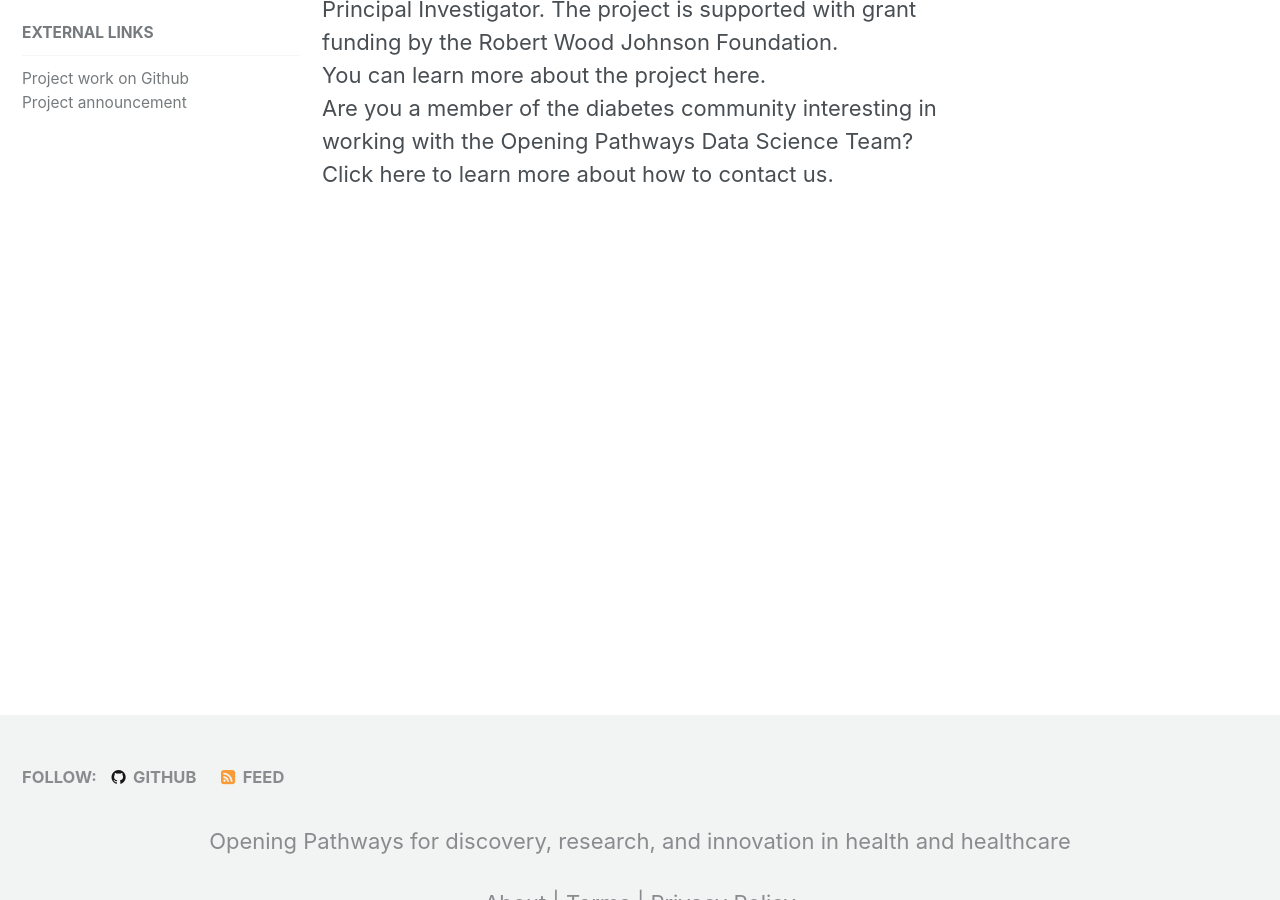
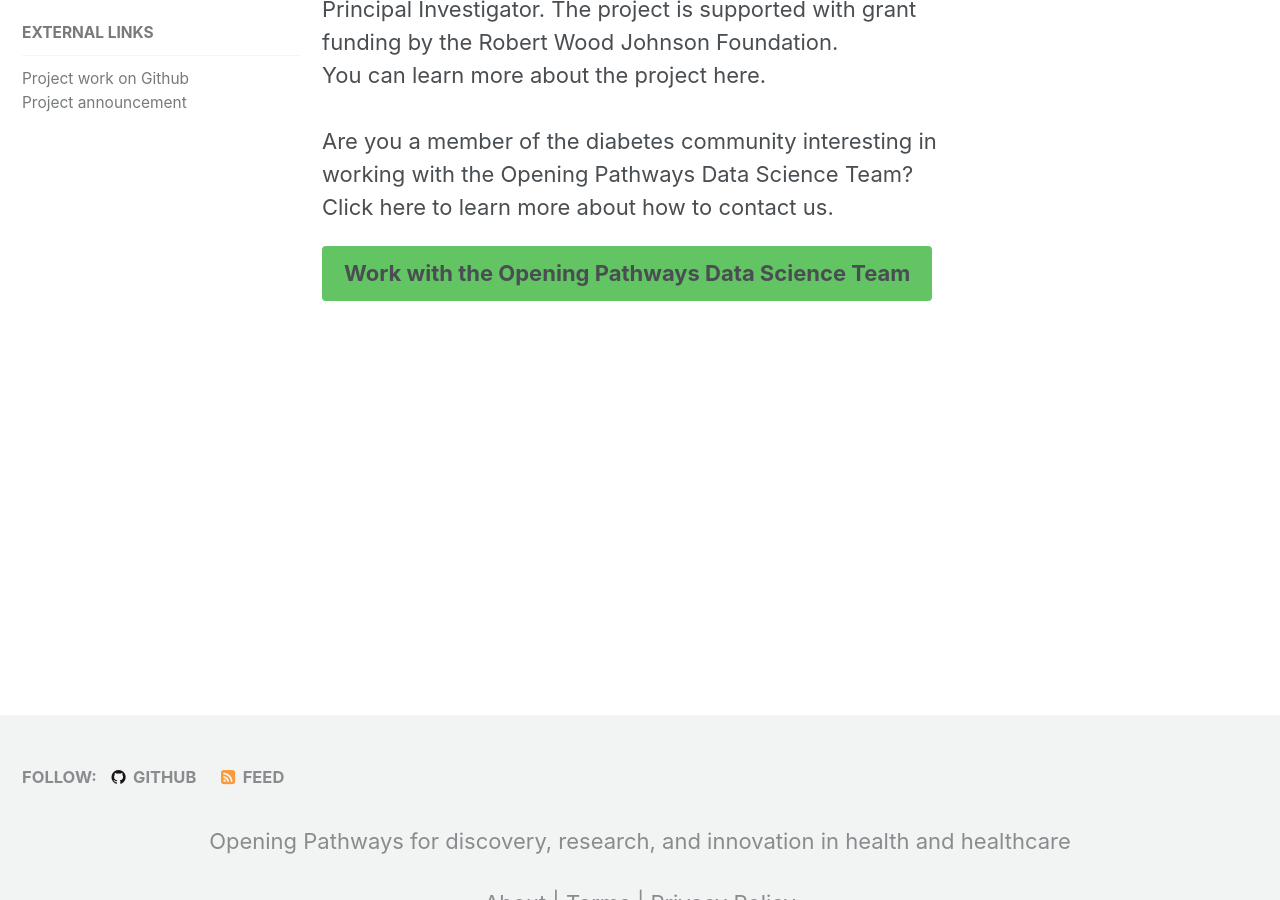
Before and after one commit to opening-pathways/website, a Jekyll site: the page built from index.html, in a window 1280 px wide and 900 px high, scrolled down 614 px. Built offline with Jekyll 4.4.1, drawn with Linux system fonts in a browser that asks for light colours.

Commit message:
Attempt button and format

```diff
--- a/index.html
+++ b/index.html
@@ -9,6 +9,9 @@ header:
 This project is a collaboration between patients and traditional researchers to explore the processes around discovery, research, and innovation in health and healthcare. The project is unique because it is led by a patient as Principal Investigator. The project is supported with grant funding by the Robert Wood Johnson Foundation.
 
 
-<br>You can <a href="/about">learn more about the project here</a>.
+<br>You can <a href="/about">learn more about the project here</a>.</br>
 
 <br>Are you a member of the diabetes community interesting in working with the Opening Pathways Data Science Team? <a href="/work-with-data-science-team">Click here to learn more about how to contact us</a>.
+
+
+<p><a href="/work-with-data-science-team" class="btn btn--success btn--large">Work with the Opening Pathways Data Science Team</a></p>
```
